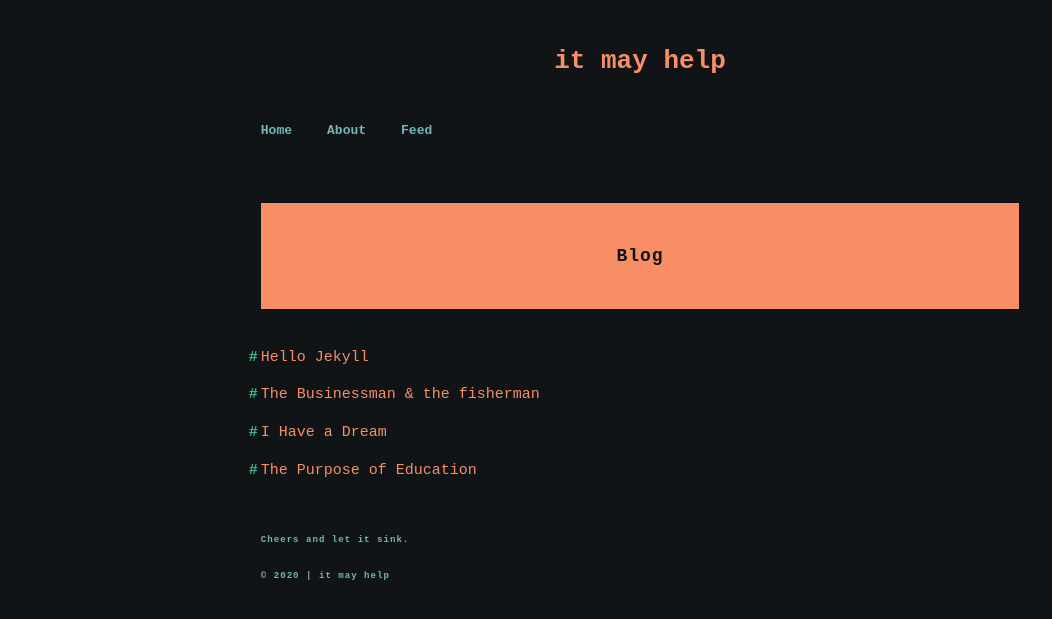
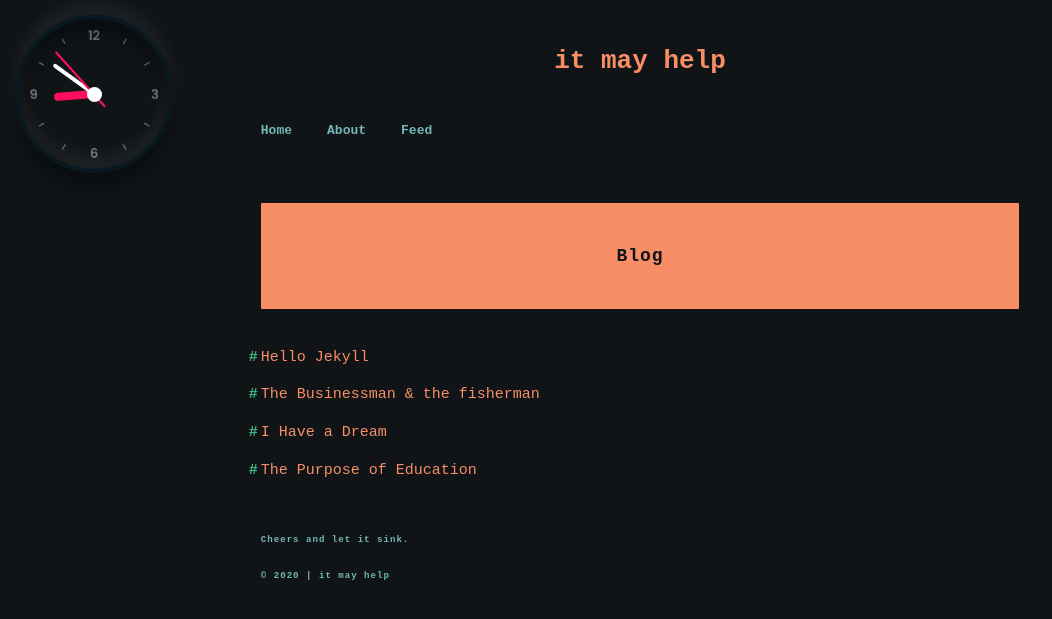
Before and after one commit to XanXus96/xanxus96.github.io, a Jekyll site: the page built from index.html, in a window 1280 px wide. Shown: the top 619 px of the page, without its empty margins (0-1052 px from the left). Built offline with Jekyll 4.4.1, drawn with Linux system fonts in a browser that asks for light colours; the list of posts is cut into pages by our own code.

Commit message:
add clock

```diff
--- /dev/null
+++ b/_includes/clock.html
@@ -0,0 +1,12 @@
+    <div class="clock">
+        <div class="hour">
+            <div class="hr" id="hr"></div>
+        </div>
+        <div class="min">
+            <div class="mn" id="mn"></div>
+        </div>
+        <div class="sec">
+            <div class="sc" id="sc"></div>
+        </div>
+    </div>
+<script src='{{site.baseurl}}/assets/js/clock.js'></script>
--- a/_includes/head.html
+++ b/_includes/head.html
@@ -5,6 +5,7 @@
   <title>{{site.title}} | {{page.title}}</title>
   <link rel="stylesheet" href="{{site.baseurl}}/assets/css/mark.css" />
   <link rel="stylesheet" href="{{site.baseurl}}/assets/css/custom.css" />
+  <link rel="stylesheet" href="{{site.baseurl}}/assets/css/clock.css" />
   <!-- PILL JS LOADER SYLE -->
   <style>
     #indicator {
--- a/_layouts/about.html
+++ b/_layouts/about.html
@@ -30,6 +30,8 @@
       </style>
       <!-- header -->
       {% include header.html %}
+      <!-- clock -->
+      {% include clock.html %}
       <!-- nav -->
       {% include nav.html %}
       <!-- page content -->
--- a/_layouts/collections_layout.html
+++ b/_layouts/collections_layout.html
@@ -22,6 +22,8 @@
       </style>
       <!-- header -->
       {% include header.html %}
+      <!-- clock -->
+      {% include clock.html %}
       <!-- nav -->
       {% include nav.html %}
       <!-- page content -->
--- a/_layouts/default.html
+++ b/_layouts/default.html
@@ -17,6 +17,8 @@
       </style>
       <!-- header -->
       {% include header.html %}
+      <!-- clock -->
+      {% include clock.html %}
       <!-- nav -->
       {% include nav.html %}
       <!-- page content -->
--- a/_layouts/page.html
+++ b/_layouts/page.html
@@ -17,6 +17,8 @@
       </style>
       <!-- header -->
       {% include header.html %}
+      <!-- clock -->
+      {% include clock.html %}
       <!-- nav -->
       {% include nav.html %}
       <!-- page content -->
--- a/_layouts/post.html
+++ b/_layouts/post.html
@@ -22,6 +22,8 @@
       </style>
       <!-- header -->
       {% include header.html %}
+      <!-- clock -->
+      {% include clock.html %}
       <!-- nav -->
       {% include nav.html %}
       <!-- page content -->
--- /dev/null
+++ b/assets/css/clock.css
@@ -0,0 +1,84 @@
+/* .clock-container {
+    display: flex;
+    align-items: center;
+    justify-content: center;
+    min-height: 100vh;
+    background: #091921;
+} */
+.clock {
+    position: fixed;
+    top: 15px;
+    left: 15px;
+    width: 150px;
+    height: 150px;
+    display: flex;
+    justify-content: center;
+    align-items: center;
+    background: url('../images/clock.png');
+    background-size: cover;
+    border: 4px solid #091921;
+    border-radius: 50%;
+    box-shadow: 0 -15px 15px rgba(255, 255, 255, 0.05),
+                inset 0 -15px 15px rgba(255, 255, 255, 0.05),
+                0 15px 15px rgba(0, 0, 0, 0.3),
+                inset 0 15px 15px rgba(0, 0, 0, 0.3);
+}
+.clock::before {
+    content: '';
+    position: absolute;
+    width: 15px;
+    height: 15px;
+    background: #fff;
+    border-radius: 50%;
+    z-index: 10000;
+}
+.clock .hour,
+.clock .min,
+.clock .sec {
+    position: absolute;
+}
+.clock .hour, .hr {
+    width: 160px;
+    height: 80px;
+}
+.clock .min, .mn {
+    width: 190px;
+    height: 100px;
+}
+.clock .sec, .sc {
+    width: 230px;
+    height: 115px;
+}
+.hr, .mn, .sc {
+    display: flex;
+    justify-content: center;
+    position: absolute;
+    border-radius: 50%;
+}
+.hr::before {
+    content: '';
+    position: absolute;
+    width: 8px;
+    height: 40px;
+    background: #ff105e;
+    z-index: 10;
+    border-radius: 6px 6px 0 0;
+}
+.mn::before {
+    content: '';
+    position: absolute;
+    width: 4px;
+    height: 50px;
+    background: #fff;
+    z-index: 11;
+    border-radius: 6px 6px 0 0;
+}
+.sc::before {
+    content: '';
+    position: absolute;
+    width: 2px;
+    height: 74px;
+    background: #ff105e;
+    z-index: 12;
+    border-radius: 6px 6px 0 0;
+}
--- /dev/null
+++ b/assets/js/clock.js
@@ -0,0 +1,16 @@
+const deg = 6
+const hr = document.querySelector('#hr')
+const mn = document.querySelector('#mn')
+const sc = document.querySelector('#sc')
+
+setInterval(() => {
+
+    let day = new Date()
+    let hh = day.getHours() * 30
+    let mm = day.getMinutes() * deg
+    let ss = day.getSeconds() * deg
+
+    hr.style.transform = `rotate(${(hh)+(mm/12)}deg)`
+    mn.style.transform = `rotate(${mm}deg)`
+    sc.style.transform = `rotate(${ss}deg)`
+})
```
Also changed, not shown: assets/images/clock.png (added).
